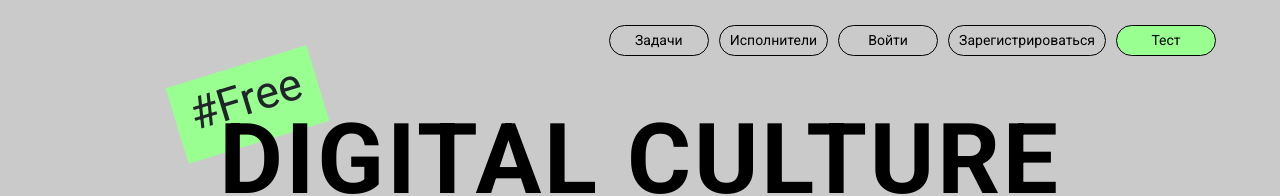
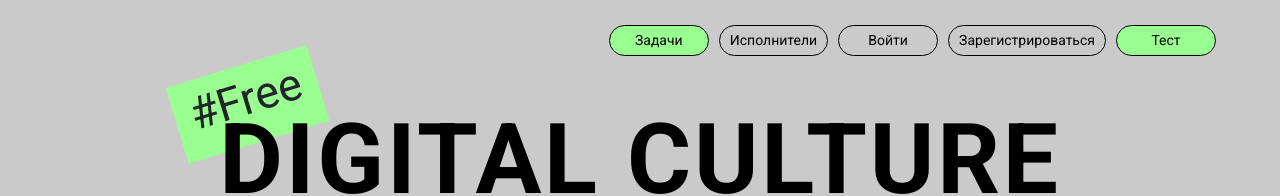
Before and after one commit to Frataim/Digital-Culture, a React (Create React App) app in the folder client/: page /tasks in a window 1280 px wide. Shown: the top 196 px of the page. Built offline with nearby package versions, Linux system fonts and the light colour scheme; no server answers.

Commit message:
CustomLink

```diff
--- a/client/src/components/Navbar/CustomLink/CustomLink.jsx
+++ b/client/src/components/Navbar/CustomLink/CustomLink.jsx
@@ -1,22 +1,19 @@
-import React from 'react';
-import { useMatch, useResolvedPath } from "react-router-dom";
-import { LinkProps } from "react-router-dom";
+import { Link, useMatch } from 'react-router-dom';
 
-
-function CustomLink({el.path, el.label}: LinkProps) {
-  let resolved = useResolvedPath (to);
-  let match = useMatch ({ path: resolved.pathname, end: true });
+const CustomLink = ({children, to, ...props}) => {
+    const match = useMatch(to);
 
     return (
-    <div>
         <Link
-        style={{ textDecoration: match ? "underline" : "none" }}
             to={to}
+            style={{
+              backgroundColor: match ? 'var(--background-color)' : '',
+            }}
             {...props}
         >
             {children}
         </Link>
-      {match && " (active)"}
-    </div>
-  );
+    )
 }
+
+export {CustomLink};
--- a/client/src/components/Navbar/NavBar.jsx
+++ b/client/src/components/Navbar/NavBar.jsx
@@ -3,6 +3,7 @@ import React, {useState} from 'react'
 import { Link, useNavigate } from 'react-router-dom'
 import { useDispatch, useSelector } from 'react-redux'
 import { delUser } from '../../redux/actions/userAction'
+import { CustomLink } from './CustomLink/CustomLink'
 
   const linksList = [
     {
@@ -83,9 +84,9 @@ function NavBar() {
             ?
             (user?.role === el.role || user?.role === 2 || !!user === el.role) &&
             (
-                <Link key={el.path} to={el.path} className={style.link}>
+                <CustomLink key={el.path} to={el.path} className={style.link}>
                   {el.label}
-                </Link>
+                </CustomLink>
               )
             : ''
         )}
--- a/client/src/components/Navbar/style.module.css
+++ b/client/src/components/Navbar/style.module.css
@@ -16,6 +16,8 @@
   padding: 4px 10px;
   margin-right: 10px;
   transition: 0.3s;
+  --background-color:#99ff91;
+  --color-active:black;
 }
 
 .link:last-child {
@@ -36,3 +38,8 @@
 .functionContainer {
   margin-right: 30px;
 }
+
+.active {
+  background-color: var(--background-color);
+  cursor: default;
+}
```
Also changed, not shown: client/src/components/UserProfile/UserProfile.jsx (+17 -12 lines). Lines whose indentation alone changed are shown as unchanged.
